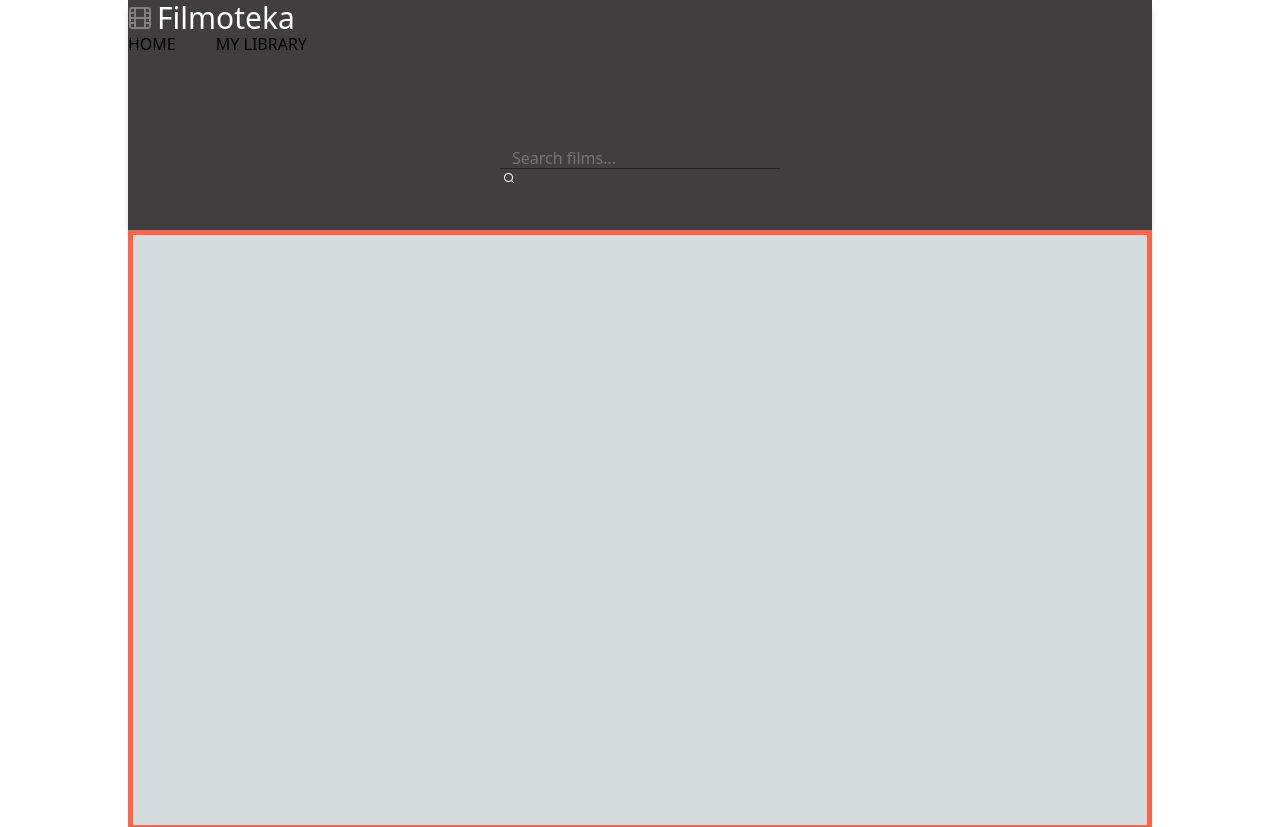
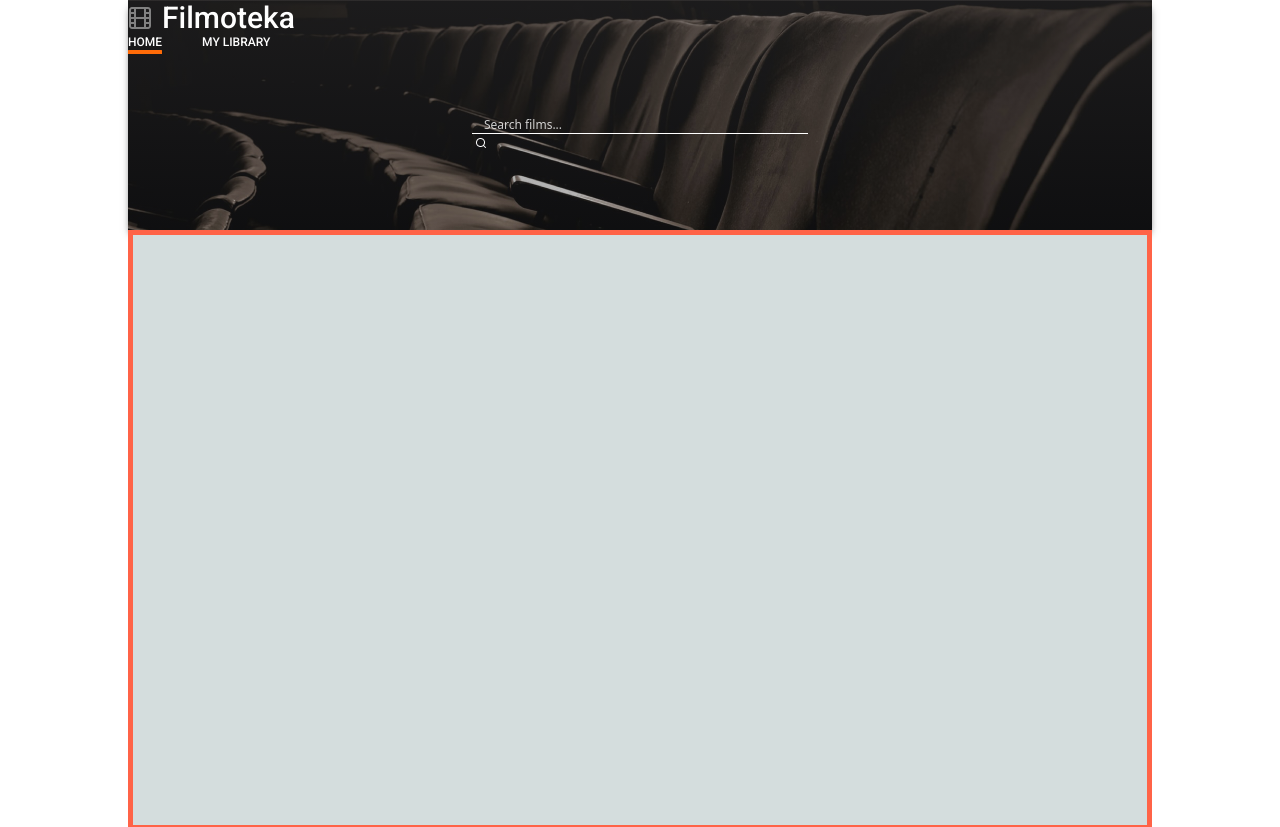
Before and after one commit to jasinskimich/project-group-6, a website built with Parcel: page src/index.html in a window 1280 px wide. Shown: the top 827 px of the page. Built offline with nearby package versions, Linux system fonts and the light colour scheme; files whose address does not match are found by name.

Commit message:
header update

```diff
--- a/src/partialsINDEX/header.html
+++ b/src/partialsINDEX/header.html
@@ -1,4 +1,5 @@
 <header class="container header">
+  <div class="header__background">
     <div class="header__display">
       <div class="logo">
         <a href="" class="logo__link">
@@ -9,14 +10,16 @@
       <div class="nav">
         <ul class="nav__list">
           <li class="nav__list--item"><a href="">HOME</a></li>
-        <li class="nav__list--item">
+          <li class="nav__list--item1">
             <a href="">MY LIBRARY</a>
           </li>
         </ul>
       </div>
     </div>
+    <div class="search">
       <form class="search-form" id="search-form">
         <input
+          id="search"
           class="search-form__input"
           type="text"
           name="searchQuery"
@@ -31,4 +34,10 @@
           <img src="./images/search 2.png" class="search-form__icon" />
         </button>
       </form>
+      <span class="search__text visibility"
+        >Search result not successful. Enter the correct movie name and try
+        again..</span
+      >
+    </div>
+  </div>
 </header>
--- a/src/sass/components/_header.scss
+++ b/src/sass/components/_header.scss
@@ -1,14 +1,25 @@
+// MOBILE
 
 @media screen and (min-width: 320px) {
+  .visibility {
+    display: none;
+  }
   .header {
     background-color: rgb(64, 62, 62);
-    height: 230px;
     align-items: center;
     justify-content: center;
-    box-shadow: 0px 6px 8px -3px rgba(0, 0, 0, 0.31);
-
+    box-shadow: 0px 6px 8px -3px rgba(0, 0, 0, 0.8);
+    &__background {
+      height: 230px;
+      background: linear-gradient(rgba(50, 48, 48, 0.56), rgba(49, 47, 47, 0.3)),
+        url(/src/images/mobileBackground1x.png);
+      background-repeat: no-repeat;
+      background-position: 50% 50%;
+      background-size: cover;
+    }
     &__display {
       position: relative;
+      height: 0px;
     }
   }
   .nav {
@@ -18,13 +29,38 @@
     &__list {
       display: flex;
       gap: 40px;
+      &--item {
+        color: white;
+        font-family: 'Roboto';
+        font-style: normal;
+        font-weight: 500;
+        font-size: 12px;
+        line-height: 14px;
+        &::after {
+          content: '';
+          display: block;
+          width: 100%;
+          height: 4px;
+          background-color: #ff6b08;
+          transform: translateY(1px);
+          border-radius: 0.5px;
+        }
+      }
+      &--item1 {
+        color: white;
+        font-family: 'Roboto';
+        font-style: normal;
+        font-weight: 500;
+        font-size: 12px;
+        line-height: 14px;
+      }
     }
   }
   .logo {
     position: relative;
-    top: 48;
-    left: 21;
-
+    top: 46;
+    left: 41;
+    width: 180px;
     &__link {
       &--image {
         width: 24px;
@@ -39,34 +75,55 @@
       }
     }
   }
+  .search {
+    width: 280px;
+    height: 32px;
+    margin: 0 auto;
+    text-align: center;
 
+    &__text {
+      font-family: 'Roboto';
+      font-style: normal;
+      font-weight: 400;
+      font-size: 14px;
+      line-height: 16px;
+      color: #ff001b;
+    }
+  }
   .search-form {
-    margin: 113px auto 93px;
+    margin: 113px auto 22px;
     height: 20px;
     width: 280px;
 
     &__input {
+      color: white;
       font-size: 16px;
       background: transparent;
       border: none;
       padding: 10px 29px 10px 12px;
       height: 20px;
       display: block;
-      max-width: 336px;
+      max-width: 280px;
       width: 100%;
-      border-bottom: 1px solid #212121;
-
+      border-bottom: 1px solid white;
+      &::placeholder {
+        color: white;
+        opacity: 0.8;
+        font-size: 12px;
+      }
       &:focus {
-        // transition: outline 0.25s;
-        border-bottom: black solid 2px;
+        outline: none;
+        border: none;
+        transition: outline 0.25s;
+        border-bottom: white solid 2px;
       }
 
       &:hover {
-        // transition: outline 0.25s;
-        border-bottom: black solid 2px;
+        transition: outline 0.25s;
+        border-bottom: white solid 2px;
       }
       &:active {
-        border-bottom: black solid 2px;
+        border-bottom: white solid 2px;
       }
     }
 
@@ -83,31 +140,12 @@
       transition: outline 0.55s, background-color 0.55s;
       display: flex;
       position: relative;
-      top: -25;
+      top: -21;
       left: 250;
       outline: none;
 
       &__icon {
         transition: fill 0.55s;
-      }
-      &:hover {
-        transition: outline 0.55s, background-color 0.55s;
-        background-color: black;
-      }
-      &:hover .search-form__icon {
-        fill: black;
-        transition: fill 0.55s;
-      }
-      &:focus {
-        transition: background-color 0.55s;
-        background-color: black;
-      }
-      &:focus .search-form__icon {
-        fill: black;
-        transition: fill 0.55s;
-      }
-      &:placeholder-shown + &__icon {
-        cursor: auto;
       }
     }
 
@@ -116,16 +154,117 @@
       transition: fill 0.55s;
     }
   }
+  @media (min-device-pixel-ratio: 2),
+    (min-resolution: 192dpi),
+    (min-resolution: 2dppx) {
+    .header__background {
+      background-image: url(/src/images/mobileBackground2x.png);
+    }
+  }
+
+  @media (min-device-pixel-ratio: 3),
+    (min-resolution: 288dpi),
+    (min-resolution: 3dppx) {
+    .box {
+      background-image: url(/src/images/mobileBackground3x.png);
+    }
+  }
 }
+
+// TABLET VIEW
 @media screen and (min-width: 768px) {
   .logo {
+    top: 46;
+    left: 71;
     &__link {
       align-items: center;
       display: flex;
-      gap: 5px;
+      gap: 10px;
+      &--image {
+        width: 24px;
+        height: 24px;
+      }
       &--text {
         display: block;
+        font-family: 'Roboto';
+        font-style: normal;
+        font-weight: 500;
+        font-size: 30px;
+        line-height: 35px;
       }
     }
   }
+  .nav {
+    top: 58;
+    right: 76;
+  }
+  .search {
+    width: 460px;
+  }
+  .search-form {
+    width: 336px;
+    &__input {
+      width: 336px;
+      max-width: 336px;
+    }
+    &__button {
+      left: 320;
+    }
+  }
+  .header {
+    &__background {
+      width: 768px;
+      height: 230px;
+      object-fit: contain;
+      background-position: center center;
+      background-size: contain;
+      background: linear-gradient(rgba(50, 48, 48, 0.56), rgba(49, 47, 47, 0.3)),
+        url(/src/images/tabletBackground1x.png) no-repeat;
+    }
+  }
+  @media (min-device-pixel-ratio: 2),
+    (min-resolution: 192dpi),
+    (min-resolution: 2dppx) {
+    .header__background {
+      background-image: url(/src/images/tabletBackground2x.png);
+    }
+  }
+
+  @media (min-device-pixel-ratio: 3),
+    (min-resolution: 288dpi),
+    (min-resolution: 3dppx) {
+    .box {
+      background-image: url(/src/images/tabletBackground3x.png);
+    }
+  }
 }
+
+// DESKTOP VIEW
+@media screen and (min-width: 1024px) {
+  .header {
+    &__background {
+      object-fit: contain;
+      width: 1024px;
+      height: 230px;
+      background-size: contain;
+      background-position: center center;
+      background: linear-gradient(rgba(50, 48, 48, 0.56), rgba(49, 47, 47, 0.3)),
+        url(/src/images/desktopBackground1x.png) no-repeat;
+    }
+  }
+  @media (min-device-pixel-ratio: 2),
+    (min-resolution: 192dpi),
+    (min-resolution: 2dppx) {
+    .header__background {
+      background-image: url(/src/images/desktopBackground2x.png);
+    }
+  }
+
+  @media (min-device-pixel-ratio: 3),
+    (min-resolution: 288dpi),
+    (min-resolution: 3dppx) {
+    .box {
+      background-image: url(/src/images/desktopBackground3x.png);
+    }
+  }
+}
```
Also changed, not shown: src/images/desktopBackground1x.png (added), src/images/desktopBackground2x.png (added), src/images/desktopBackground3x.png (added), src/images/mobileBackground1x.png (added), src/images/mobileBackground2x.png (added), src/images/mobileBackground3x.png (added), src/images/tabletBackground1x.png (added), src/images/tabletBackground2x.png (added), src/images/tabletBackground3x.png (added). Lines whose indentation alone changed are shown as unchanged.
